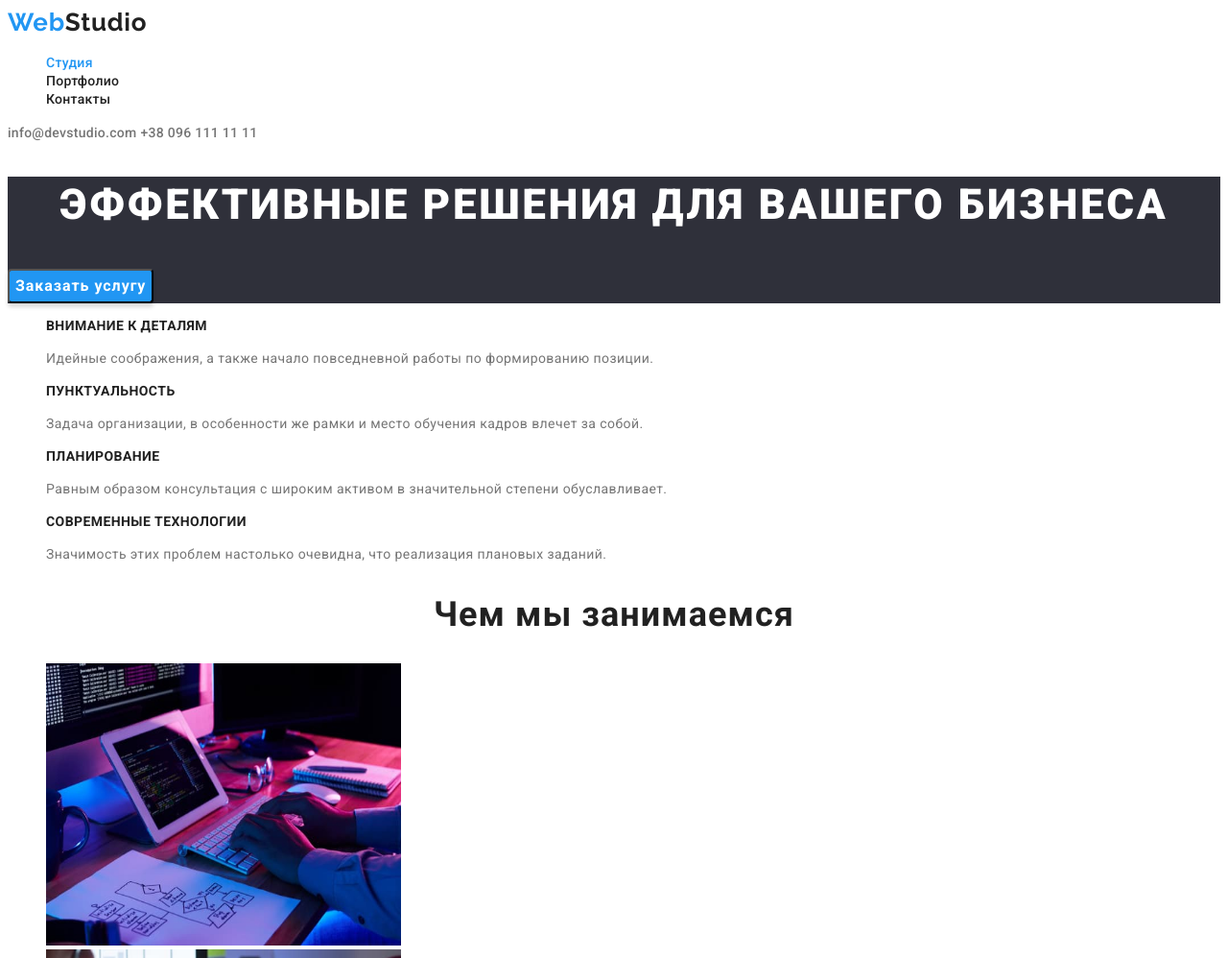
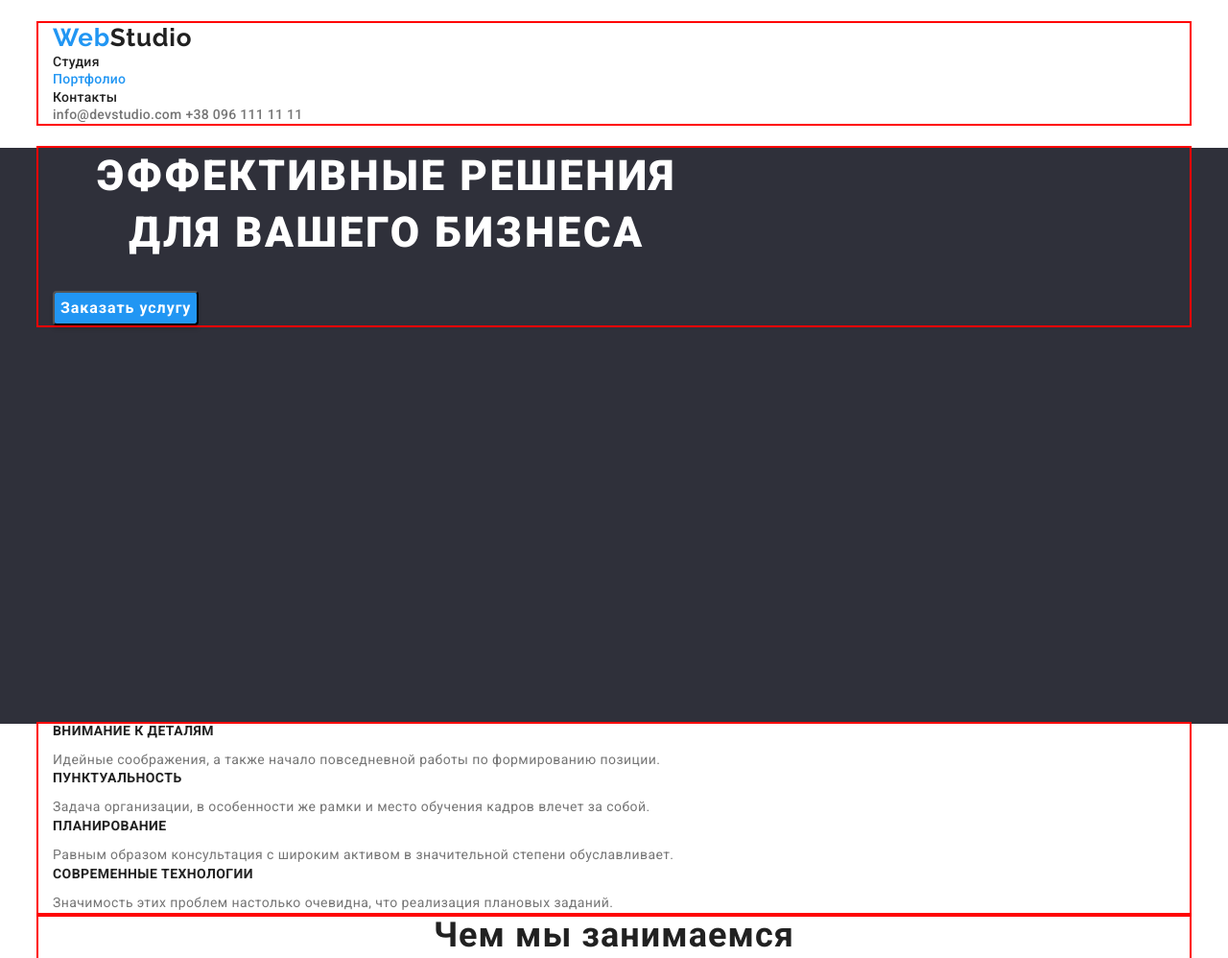
Before and after one commit to boretc/goit-markup-hw-03, a plain HTML site: page index.html in a window 1280 px wide. Shown: the top 998 px of the page at 96% size. Drawn offline with nearby package versions, Linux system fonts and the light colour scheme.

Commit message:
изменение структуры основного файла

```diff
--- a/css/styles.css
+++ b/css/styles.css
@@ -26,9 +26,42 @@ body {
 .link {
     text-decoration: none;
 }
+ * {
+     box-sizing: border-box;
+ }
+
+p,
+h1,
+h2,
+h3,
+h4,
+h5,
+h6 {
+    margin: 0;
+}
+
+ul,
+ol {
+    margin: 0;
+    padding-left: 0;
+}
+
+img {
+    display: block;
+}
+
+.container {
+    width: 1200px;
+    padding-left: 15px;
+    padding-right: 15px;
+    margin: 0 auto;
+    outline: 2px solid red;
+}
 
 .header {
     background: var(--first-bg-color);
+    padding-top: 24px;
+    padding-bottom: 25px;
 }
 
 .header-logo, .footer-logo {
@@ -106,6 +139,17 @@ body {
 
 .hero {
     background: var(--third-bg-color);
+    height: 600px;
+}
+
+.hero-content{
+    margin: 0;
+
+    /* padding-top: 200px;
+    padding-bottom: 200px;
+
+    padding-left: auto;
+    padding-right: auto; */
 }
 
 .hero-title {
@@ -116,6 +160,8 @@ body {
     letter-spacing: 0.06em;
     text-transform: uppercase;
     color: var(--first-title-color);
+    width: 696px;
+    margin-bottom: 30px;
 }
 
 .hero-btn {
@@ -145,8 +191,8 @@ body {
     line-height: 1.14;
     letter-spacing: 0.03em;
     text-transform: uppercase;
-
-    color: var(--second-title-color);;
+    color: var(--second-title-color);
+    margin-bottom: 10px;
 }
 
 .about-text {
@@ -154,7 +200,6 @@ body {
     font-size: 14px;
     line-height: 1.71;
     letter-spacing: 0.03em;
-
     color: var(--third-text-color);
 }
 
@@ -164,8 +209,8 @@ body {
     line-height: 1.17;
     text-align: center;
     letter-spacing: 0.03em;
-
     color: var(--second-title-color);
+    margin-bottom: 50px;
 }
 
 .team {
--- a/index.html
+++ b/index.html
@@ -10,29 +10,39 @@
     <link href="https://fonts.googleapis.com/css2?family=Raleway:wght@700&family=Roboto:wght@400;500;700;900&display=swap"
         rel="stylesheet">
     <title>Студия</title>
+    <link rel="stylesheet" href="https://cdnjs.cloudflare.com/ajax/libs/modern-normalize/1.1.0/modern-normalize.min.css"
+        integrity="sha512-wpPYUAdjBVSE4KJnH1VR1HeZfpl1ub8YT/NKx4PuQ5NmX2tKuGu6U/JRp5y+Y8XG2tV+wKQpNHVUX03MfMFn9Q=="
+        crossorigin="anonymous" referrerpolicy="no-referrer" />
     <link rel="stylesheet" href="./css/styles.css">
 </head>
 
 <body>
     <header class="header">
+        <div class="container">
             <a class="header-logo link" href="">Web<span class="second-logo-color-header">Studio</span></a>
             <nav class="header-nav">
                 <ul class="header-list list">
-                <li class="header-item"><a class="header-link link current-page" href="./index.html">Студия</a></li>
-                <li class="header-item"><a class="header-link link" href="./portfolio.html">Портфолио</a></li>
+                    <li class="header-item"><a class="header-link link" href="./index.html">Студия</a></li>
+                    <li class="header-item"><a class="header-link link current-page" href="./portfolio.html">Портфолио</a></li>
                     <li class="header-item"><a class="header-link link" href="">Контакты</a></li>
                 </ul>
             </nav>
             <a class="header-mail link" href="mailto:info@devstudio.com">info@devstudio.com</a>
             <a class="header-tel link" href="tel:+380961111111">+38 096 111 11 11</a>
+        </div>
     </header>
 
     <main>
         <section class="hero">
+            <div class="container">
+                <div class="hero-content">
                     <h1 class="hero-title">Эффективные решения для вашего бизнеса</h1>
                     <button type="button" class="hero-btn">Заказать услугу</button>
+                </div>
+            </div>
         </section>
         <section class="about">
+            <div class="container">
                 <ul class="about-list list">
                     <li class="about-item">
                         <h3 class="about-title">Внимание к деталям</h3>
@@ -51,16 +61,20 @@
                         <p class="about-text">Значимость этих проблем настолько очевидна, что реализация плановых заданий.</p>
                     </li>
                 </ul>
+            </div>
         </section>
         <section class="work">
+            <div class="container">
                 <h2 class="work-title">Чем мы занимаемся</h2>
                 <ul class="work-list list">
                     <li class="work-items"><img src="./images/img-1.jpg" alt="картинка 1" width="370" height="294"></li>
                     <li class="work-items"><img src="./images/img-2.jpg" alt="картинка 2" width="370" height="294"></li>
                     <li class="work-items"><img src="./images/img-3.jpg" alt="картинка 3" width="370" height="294"></li>
                 </ul>
+            </div>
         </section>
         <section class="team">
+            <div class="container">
                 <h2 class="team-title">Наша команда</h2>
                 <ul class="team-list list">
                     <li class="team-item">
@@ -84,14 +98,16 @@
                         <p class="team-text">UI Designer</p>
                     </li>
                 </ul>
+            </div>
         </section>
     </main>
     <footer class="footer">
+        <div class="container">
             <a class="footer-logo link" href="">Web<span class="second-logo-color-footer">Studio</span></a>
             <address class="footer-address">г. Киев, пр-т Леси Украинки, 26</address>
             <a class="footer-mail link" href="mailto:info@devstudio.com">info@devstudio.com</a>
             <a class="footer-tel link" href="tel:+380961111111">+38 096 111 11 11</a>
+        </div>
     </footer>
 </body>
-
 </html>
```
Also changed, not shown: portfolio.html (+9 -0 lines). Lines whose indentation alone changed are shown as unchanged.
